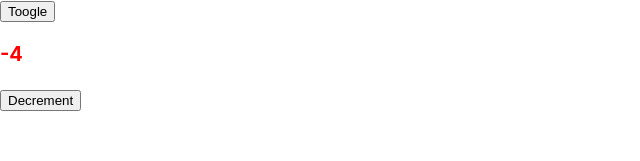
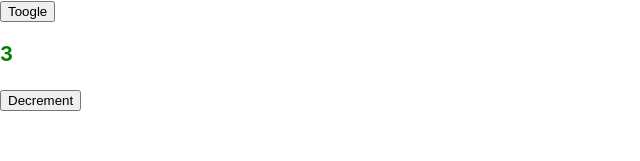
Before and after one commit to vlasoffivan95/react_from_zero, a React (Create React App) app: page / in a window 1280 px wide. Shown: the top 161 px of the page, without its empty margins (0-640 px from the left). Built offline with nearby package versions, Linux system fonts and the light colour scheme.

Commit message:
inline style

```diff
--- a/src/components/Timer/index.jsx
+++ b/src/components/Timer/index.jsx
@@ -3,7 +3,7 @@ import React, { Component } from "react";
 class Timer extends Component {
   state = {
     number: 10,
-    isDoubled: true,
+    isDoubled: false,
   };
 
   decrementNumber = () => {
@@ -37,7 +37,7 @@ class Timer extends Component {
   }
   render() {
     const { number } = this.state;
-    const styles = {color: "red", fontSize: '20px', fontWeight:'bold'};
+    const styles = {color: number > 0 ? "green": "red", fontSize: '20px', fontWeight:'bold'};
     return (
       <div style = {styles}>
         <p>{number}</p>
```
